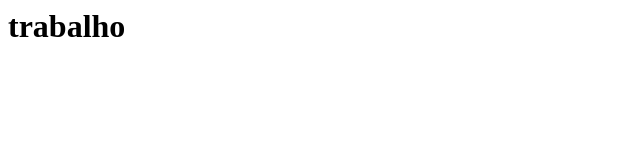
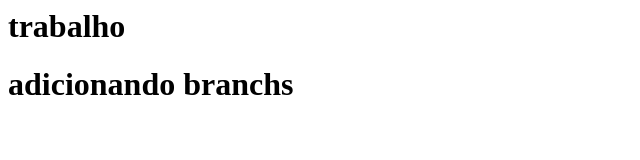
Before and after one commit to belinDEV/Trabalho-Git-Flow, a plain HTML site: page index.html in a window 1280 px wide. Shown: the whole page, without its empty margins (0-640 px from the left). Drawn offline with Linux system fonts and the light colour scheme.

Commit message:
adicionando branch

```diff
--- a/index.html
+++ b/index.html
@@ -1,3 +1,4 @@
 <h1>
     trabalho
 </h1>
+<h1>adicionando branchs</h1>
```
